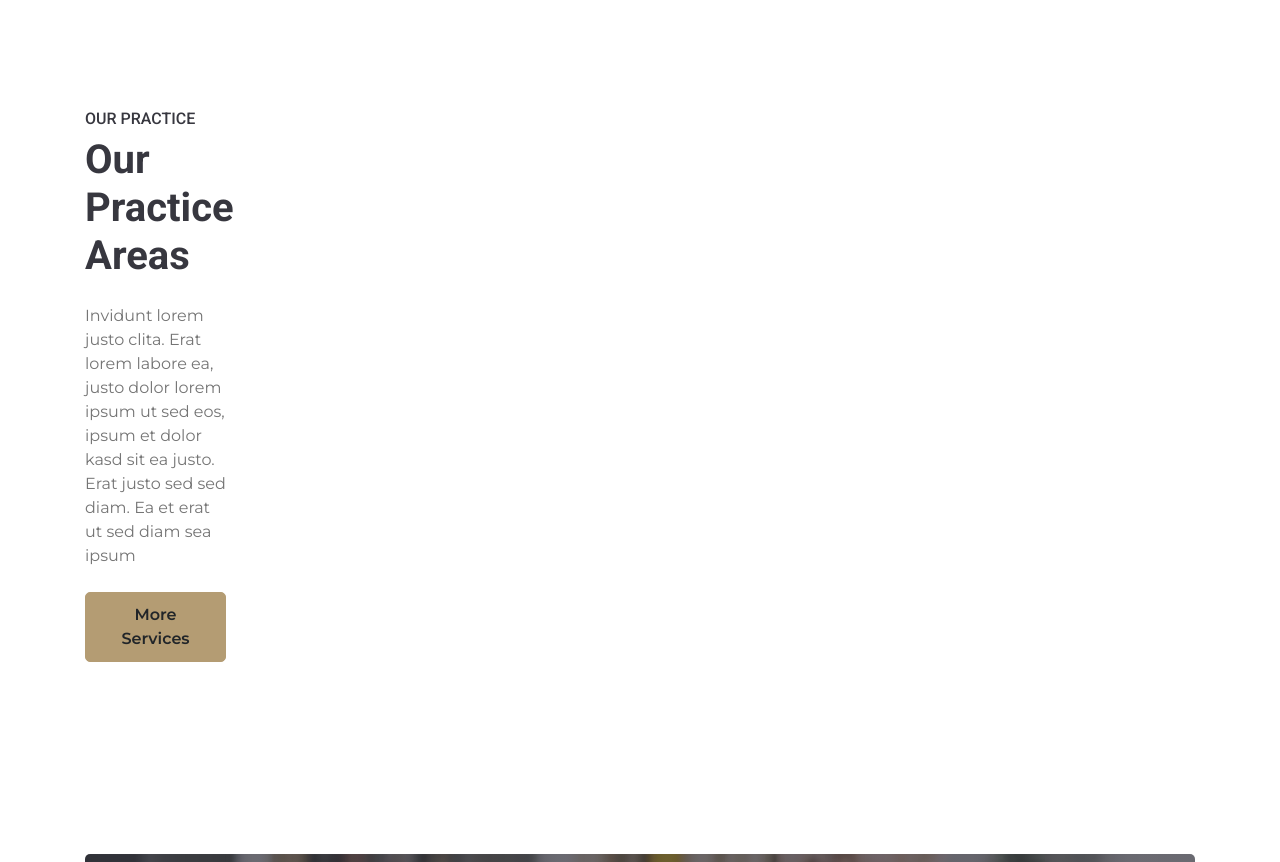
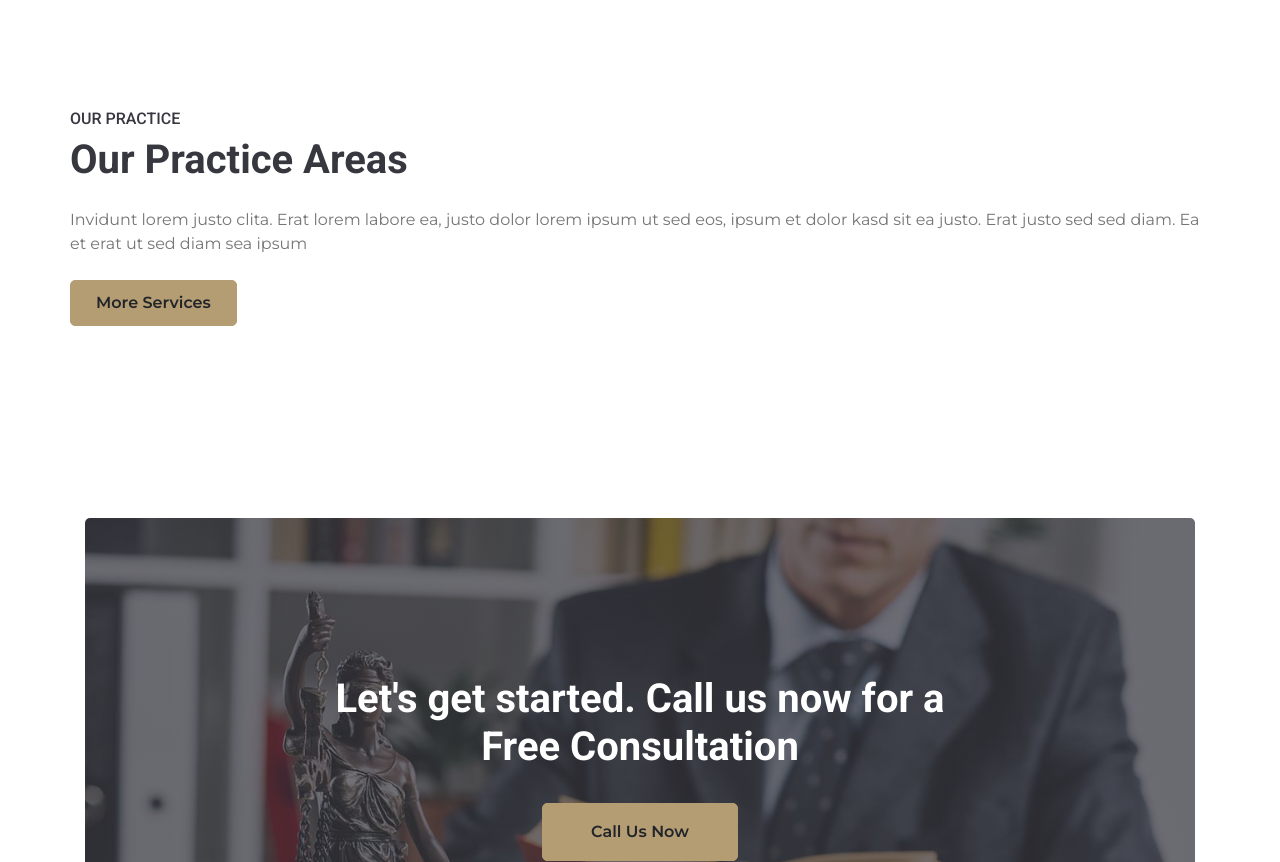
Before and after one commit to Ivageorg/New-website-for-fers-attorneys, a plain HTML site: page service.html in a window 1280 px wide. Shown: the part 1513-2375 px from the top of the page. Drawn offline with nearby package versions, Linux system fonts and the light colour scheme.

Commit message:
Update service.html

```diff
--- a/service.html
+++ b/service.html
@@ -174,7 +174,7 @@
  <div class="container-fluid py-5">
         <div class="container py-5">
             <div class="row">
-                <div class="col-lg-3">
+                <div>
                     <h6 class="text-uppercase">Our Practice</h6>
                     <h1 class="mb-4">Our Practice Areas</h1>
                     <p>Invidunt lorem justo clita. Erat lorem labore ea, justo dolor lorem ipsum ut sed eos, ipsum et dolor kasd sit ea justo. Erat justo sed sed diam. Ea et erat ut sed diam sea ipsum</p>
```
